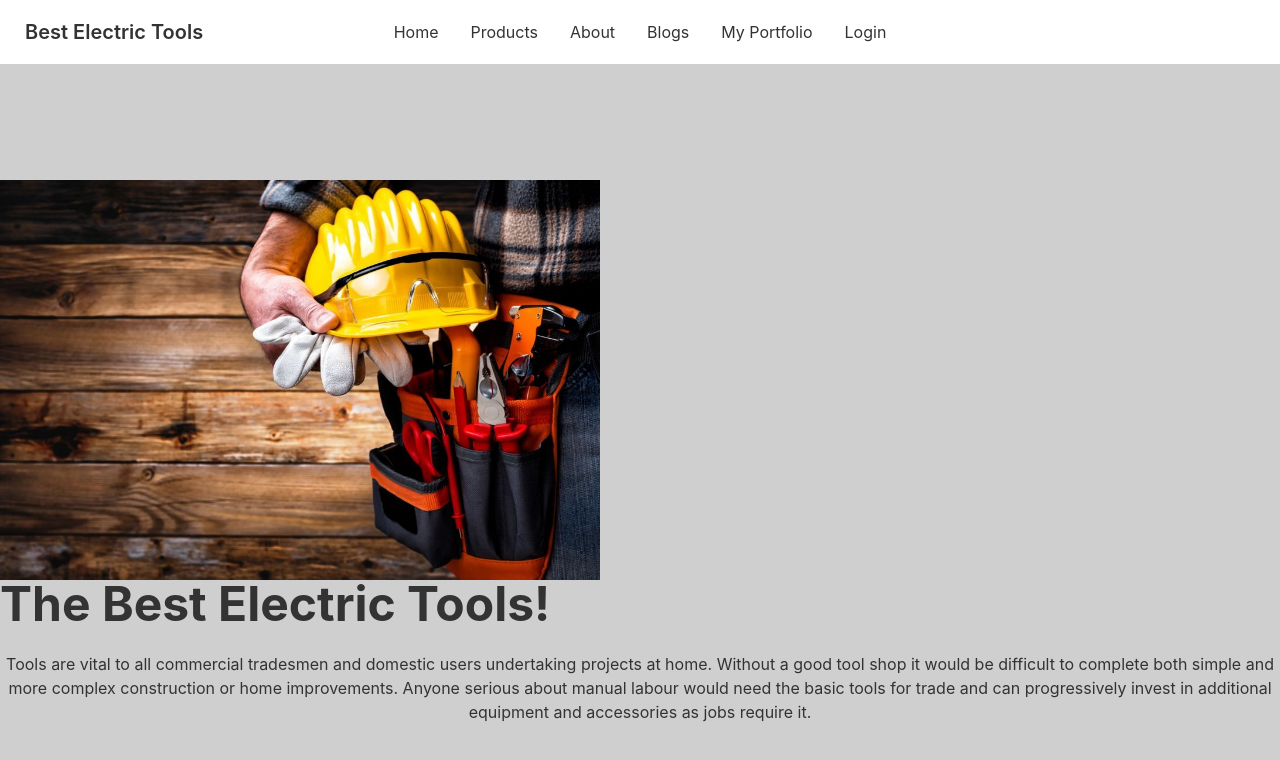
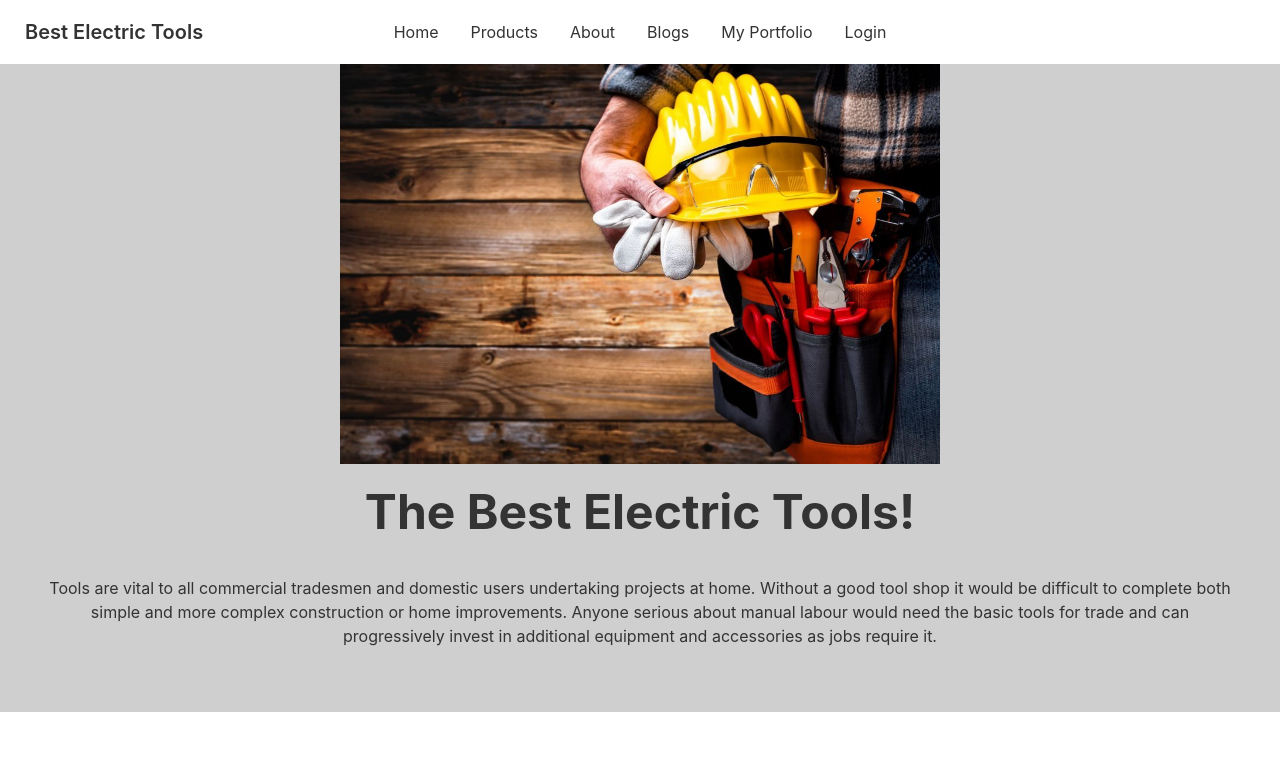
Before and after one commit to imtiazazad/tools-client-side, a React (Create React App) app: page /about in a window 1280 px wide. Shown: the top 760 px of the page. Built offline with nearby package versions, Linux system fonts and the light colour scheme; no server answers.

Commit message:
heroku added

```diff
--- a/src/Pages/About/About.js
+++ b/src/Pages/About/About.js
@@ -2,17 +2,17 @@ import React from 'react';
 import mechanic from '../../media/images/mechanic.jpg'
 
 const About = () => {
-    return (
-        <div className="hero min-h-screen bg-base-300">
-  <div className="">
-    <img src={mechanic} height={"600px"} width={'600px'}/>
-    <div>
-      <h1 className="text-5xl font-bold">The Best Electric Tools!</h1>
-      <p className="py-6 text-center">Tools are vital to all commercial tradesmen and domestic users undertaking projects at home. Without a good tool shop it would be difficult to complete both simple and more complex construction or home improvements. Anyone serious about manual labour would need the basic tools for trade and can progressively invest in additional equipment and accessories as jobs require it.</p>
+  return (
+    <div className="hero  bg-base-300">
+      <div className="flex lg:flex-col">
+        <img src={mechanic} height={"600px"} width={'600px'} className='m-auto'/>
+        <div className="py-6 text-center">
+          <h1 className="text-5xl font-bold">The Best Electric Tools!</h1>
+          <p className="p-10">Tools are vital to all commercial tradesmen and domestic users undertaking projects at home. Without a good tool shop it would be difficult to complete both simple and more complex construction or home improvements. Anyone serious about manual labour would need the basic tools for trade and can progressively invest in additional equipment and accessories as jobs require it.</p>
+        </div>
+      </div>
     </div>
-  </div>
-</div>
-    );
+  );
 };
 
 export default About;
--- a/src/Pages/Home/Tool.js
+++ b/src/Pages/Home/Tool.js
@@ -1,6 +1,9 @@
 import React from 'react';
+import { useNavigate } from 'react-router-dom';
 
 const Tool = ({tool}) => {
+    const {name, _id} = tool;
+    const navigate = useNavigate();
     return (
         <div className="card lg:max-w-lg bg-base-100 shadow-xl">
             <figure className="px-10 pt-10">
@@ -10,7 +13,7 @@ const Tool = ({tool}) => {
                 <h2 className="card-title">Shoes!</h2>
                 <p>If a dog chews shoes whose shoes does he choose?</p>
                 <div className="card-actions">
-                    <button className="btn btn-primary">Buy Now</button>
+                <button onClick={()=> navigate(`/purchase/${_id}`)} className="btn btn-primary">Buy Now</button>
                 </div>
             </div>
         </div>
--- a/src/Pages/Home/Tools.js
+++ b/src/Pages/Home/Tools.js
@@ -4,7 +4,7 @@ import Tool from './Tool';
 const Tools = () => {
     const [tools, setTools] = useState([]);
     useEffect( () => {
-        fetch('http://localhost:5000/allProducts')
+        fetch('https://damp-caverns-80632.herokuapp.com/allProducts')
         .then(res => res.json())
         .then(data => setTools(data));
     },[])
--- a/src/Pages/Products/AvailableProducts.js
+++ b/src/Pages/Products/AvailableProducts.js
@@ -6,7 +6,7 @@ const AvailableProducts = () => {
 
 
     useEffect( () => {
-        fetch('http://localhost:5000/allProducts')
+        fetch('https://damp-caverns-80632.herokuapp.com/allProducts')
         .then(res => res.json())
         .then(data => setProducts(data));
     },[])
--- a/src/Pages/Products/Product.js
+++ b/src/Pages/Products/Product.js
@@ -2,7 +2,7 @@ import React from 'react';
 import { useNavigate } from 'react-router-dom';
 
 
-const Product = ({product, setOrders}) => {
+const Product = ({product}) => {
     const navigate = useNavigate();
     const {name, _id} = product;
     return (
--- a/src/Pages/Products/Purchase.js
+++ b/src/Pages/Products/Purchase.js
@@ -13,9 +13,11 @@ const Purchase = () => {
 
 
     useEffect(()=>{
-        const url = `http://localhost:5000/singleProduct?id=${id}`
+        const url = `https://damp-caverns-80632.herokuapp.com/singleProduct?id=${id}`
        if(id){
-        fetch(url).then(res=>res.json()).then(data=>setSingleProduct(data))
+        fetch(url)
+        .then(res=>res.json())
+        .then(data=>setSingleProduct(data))
        }
     },[id])
     const {amount , description, img, name, minimum, price}=singleProduct;
@@ -27,7 +29,7 @@ const Purchase = () => {
             email: user?.email,
         product: name,
         }
-        fetch('http://localhost:5000/placeOrder', {
+        fetch('https://damp-caverns-80632.herokuapp.com/placeOrder', {
             method:'POST',
             headers: {
                 'content-type': 'application/json'
```
